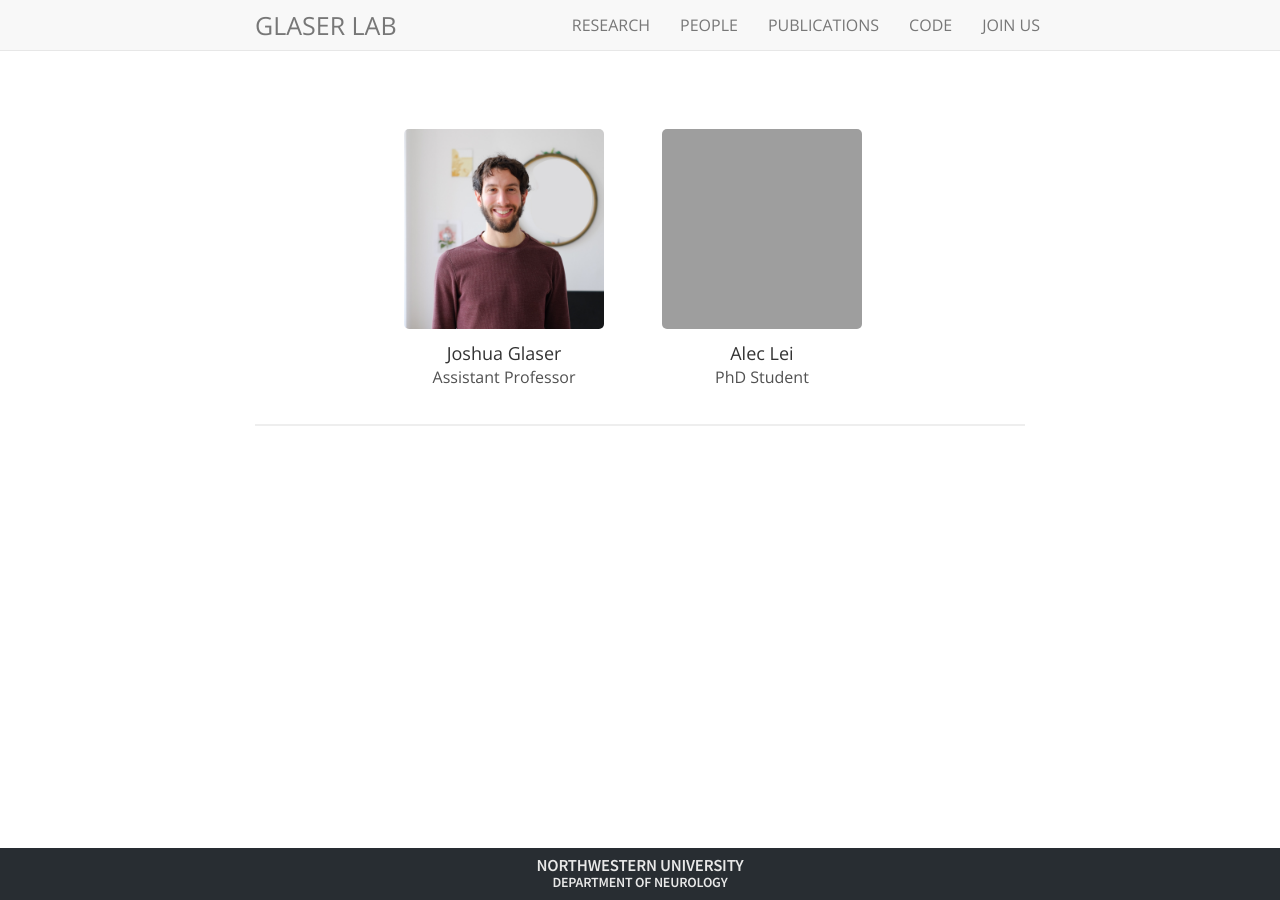
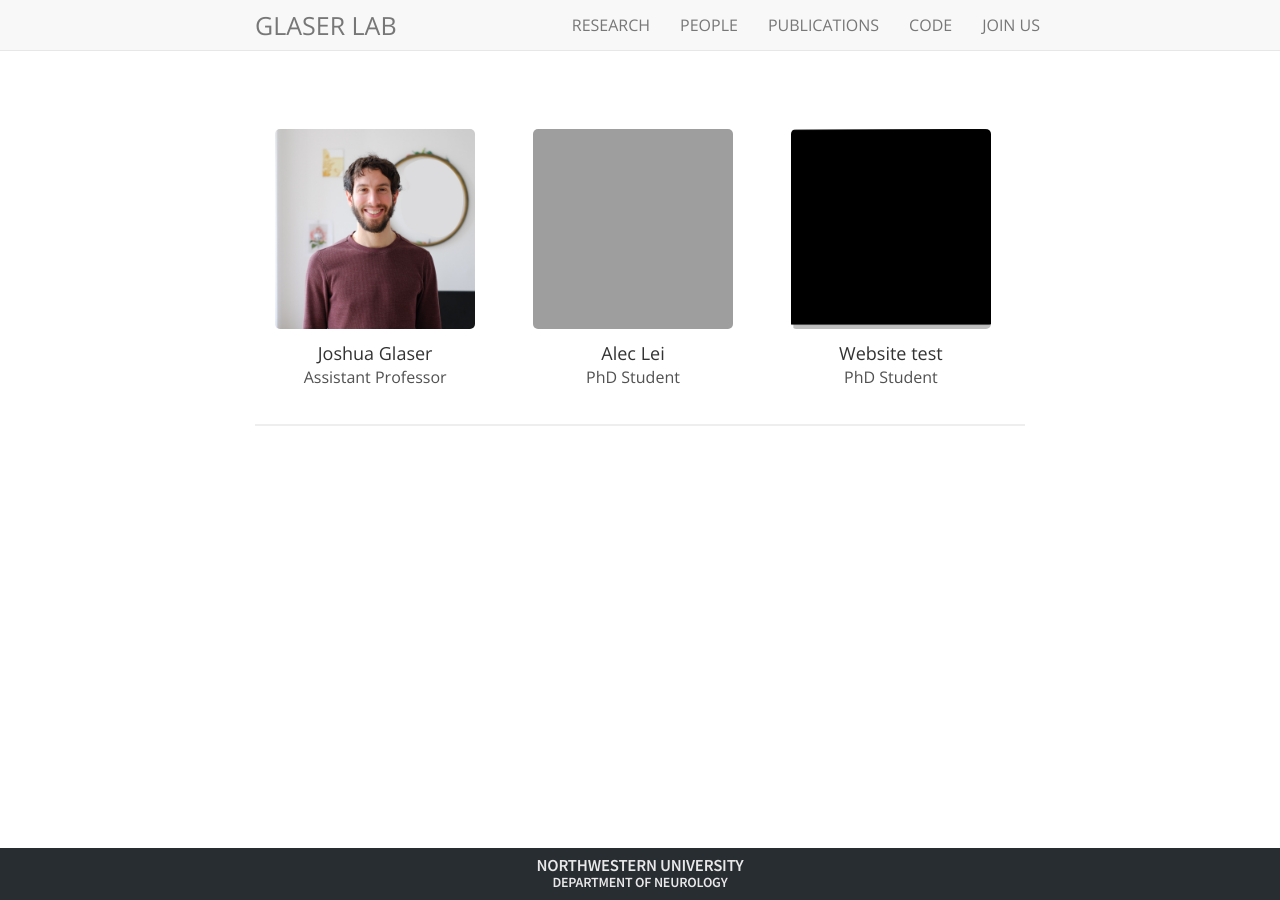
Before and after one commit to glaserlab/glaserlab.github.io, a Jekyll site: the page built from people.md, in a window 1280 px wide. Built offline with Jekyll 4.4.1, drawn with Linux system fonts in a browser that asks for light colours; nearby versions of some CDN libraries; comment, search, counter and statistics services are not loaded; grey boxes are pictures that could not be loaded.

Commit message:
test updating team members

```diff
--- a/_data/team_members.yml
+++ b/_data/team_members.yml
@@ -14,9 +14,9 @@
   role: PhD Student
   website: https://glaserlab.github.io/people/alec_lei
 #
-# - name: Website test
-#   photo: josh_profile3.jpg
-#   role: Postdoc
+- name: Website test
+  photo: square.png
+  role: PhD Student
 # #
 # - name: "This could be you 2!"
 #   photo: rock.jpg
```
